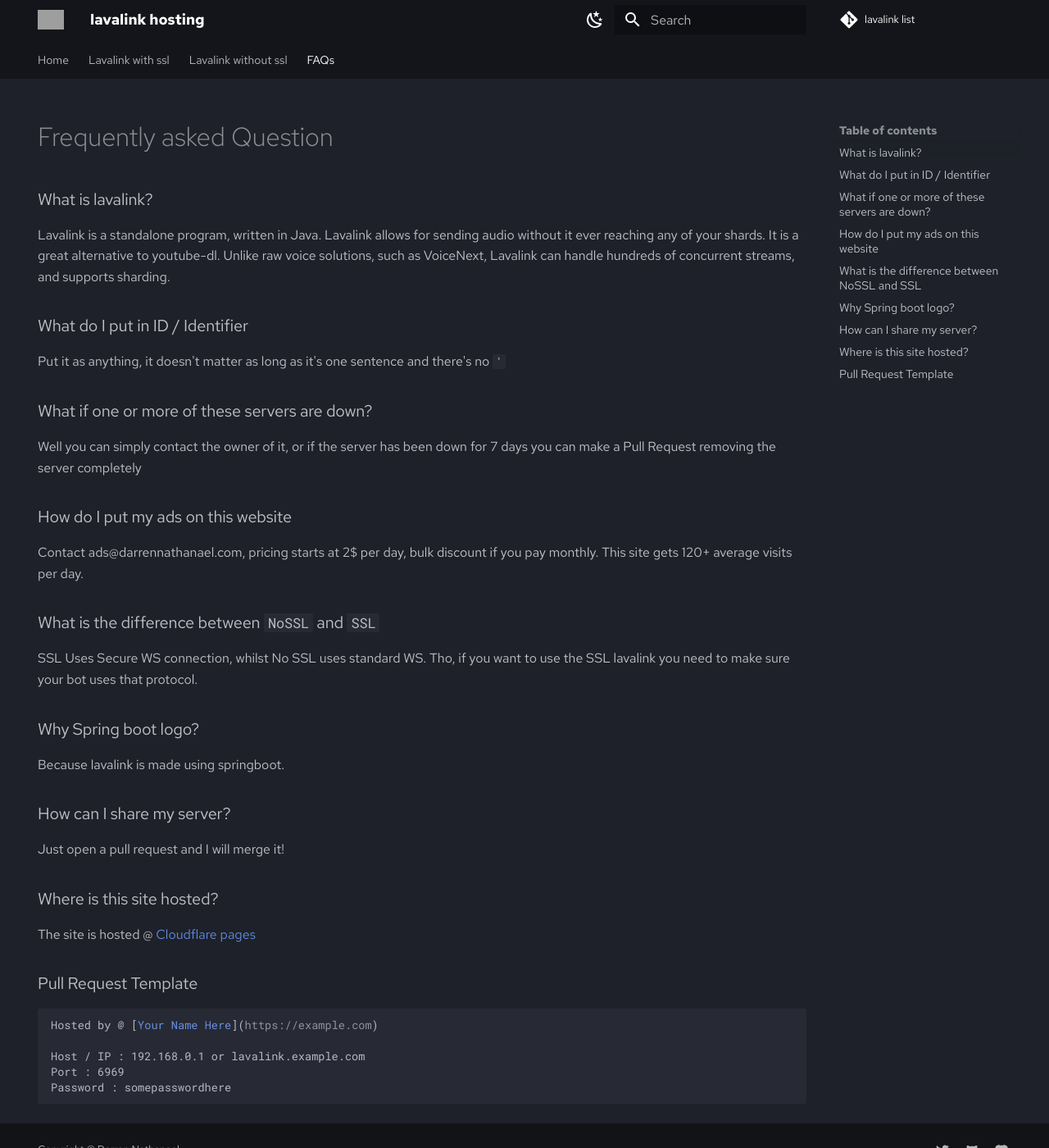
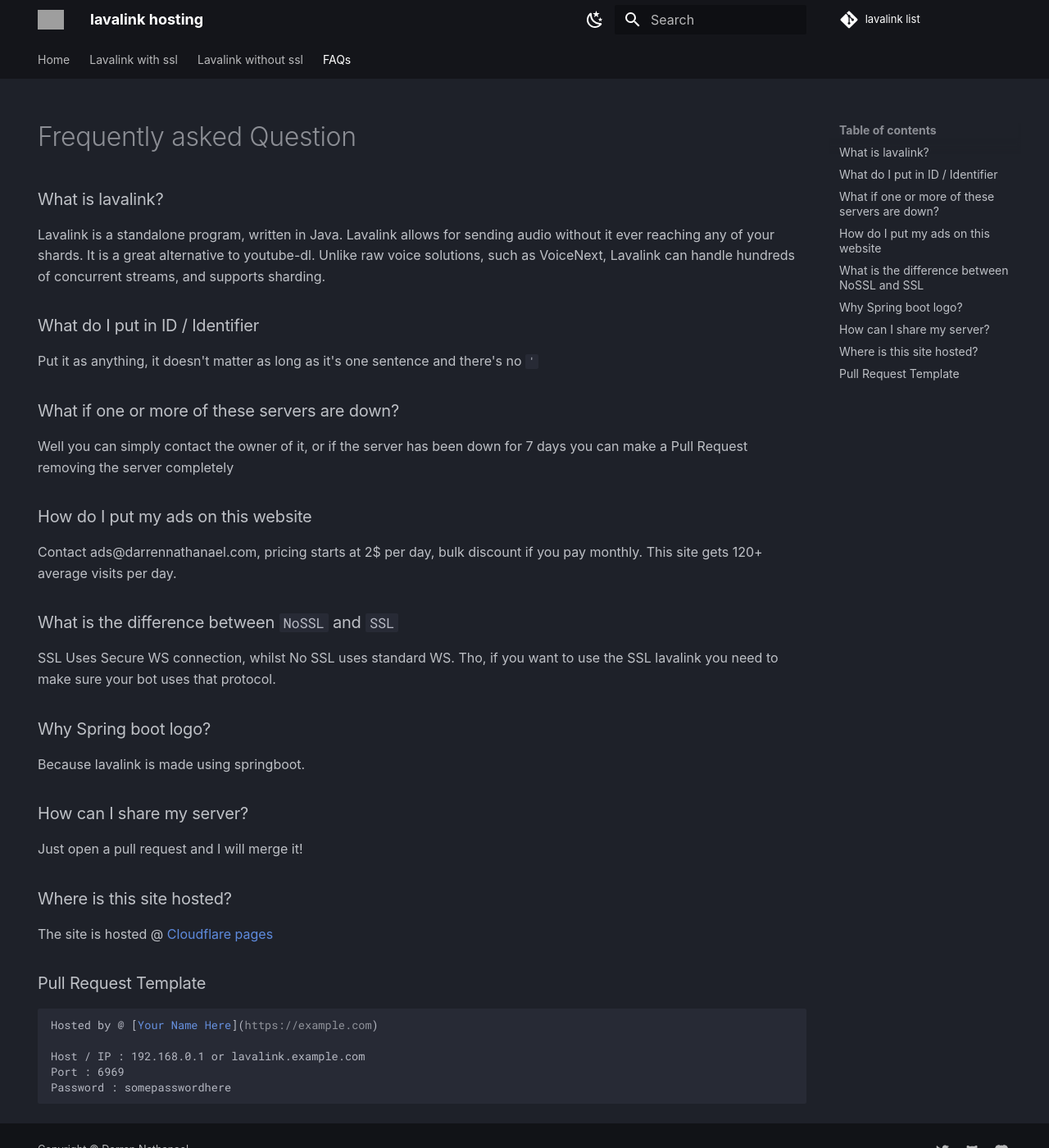
Before and after one commit to DarrenOfficial/lavalink-list, an MkDocs documentation site: the page built from docs/FAQ/frequently-asked-questions.md, in a window 1280 px wide and 1400 px high. Shown: the whole window at 82% size. Built offline with MkDocs 1.6.1 and Material for MkDocs 9.7.7, drawn with Linux system fonts in a browser that asks for light colours; comment, search, counter and statistics services are not loaded; a style sheet for code colours, icons or effects is not loaded; grey boxes are pictures that could not be loaded.

Commit message:
Change Fonts
All fonts under darrennathanael.com is moved to a single primary font
for easier look on the eye - Darren

```diff
--- /dev/null
+++ b/.yarnrc.yml
@@ -0,0 +1 @@
+nodeLinker: node-modules
--- a/mkdocs.yml
+++ b/mkdocs.yml
@@ -26,10 +26,8 @@ theme:
   logo: 'https://cdn.darrennathanael.com/assets/java/springboot.svg'
   include_search_page: false
   search_index_only: true
-
-  font:
-    text: "Red Hat Text"
-    code: "Roboto Mono"
+  theme:
+  font: false
   favicon:
     'https://cdn.darrennathanael.com/assets/lavalinklist/favicon.ico'
   features:
--- a/overrides/main.html
+++ b/overrides/main.html
@@ -18,6 +18,19 @@
 </script>
 <noscript><p><img src="//cc.darrenofficial.com/matomo.php?idsite=3&amp;rec=1" style="border:0;" alt="" /></p></noscript>
 <!-- End Matomo Code -->
+
+<!-- Fonts -->
+<link rel="preconnect" href="https://fonts.gstatic.com" crossorigin>
+<link rel="preconnect" href="https://r2.darrenofficial.com" crossorigin>
+<link rel="stylesheet" type="text/css" href="https://r2.darrenofficial.com/gateway-primary-font.css">
+<link rel="stylesheet" href="https://fonts.googleapis.com/css?family=Roboto+Mono:400,400i,700,700i&display=fallback">
+
+<style>
+  :root {
+  --md-text-font: "Gotham SSm A";
+  --md-code-font: "Roboto Mono";
+}
+</style>
 
 <script async src="https://media.ethicalads.io/media/client/ethicalads.min.js"></script>
 
```
Also changed, not shown: 1 other file.
